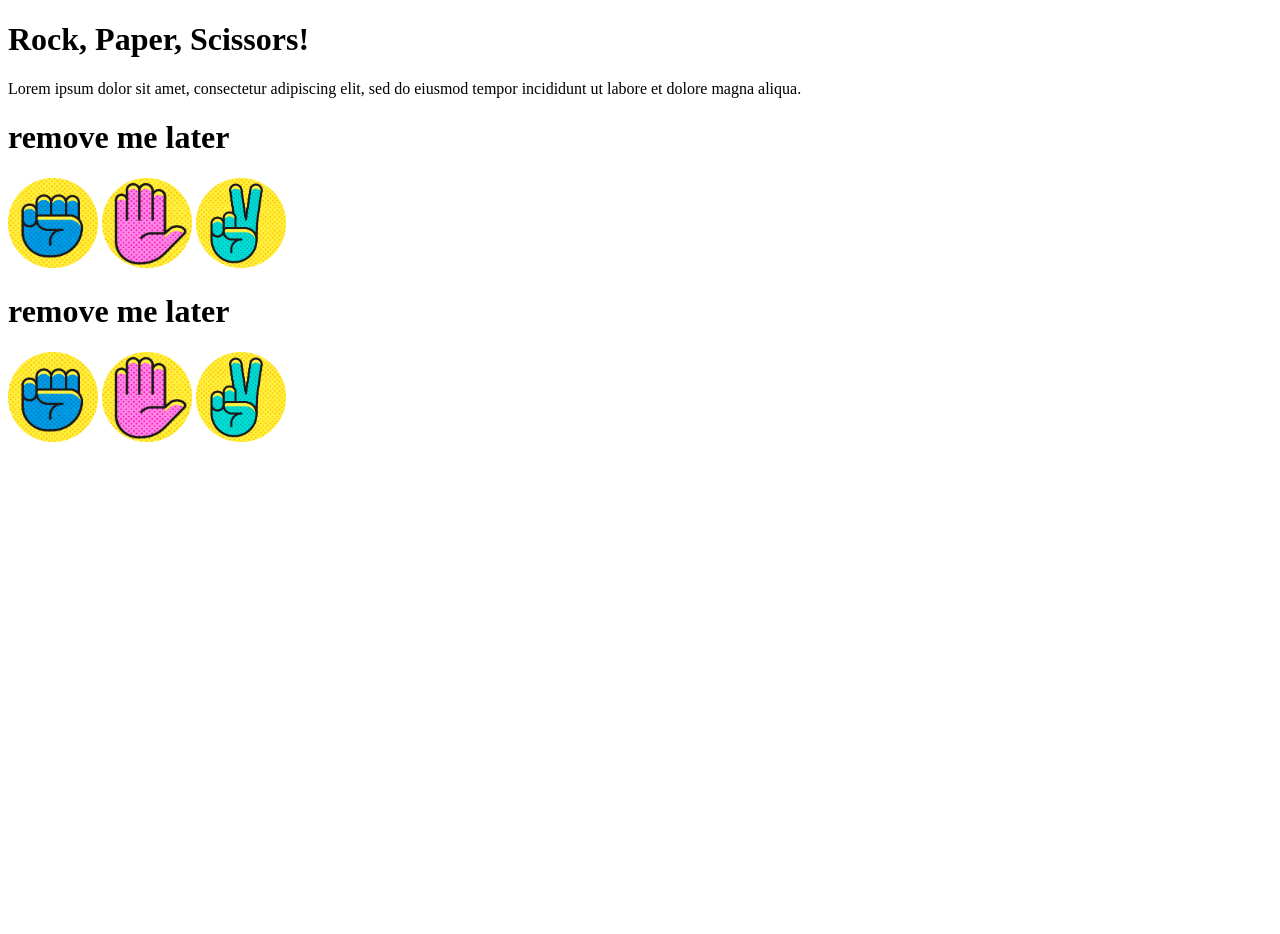
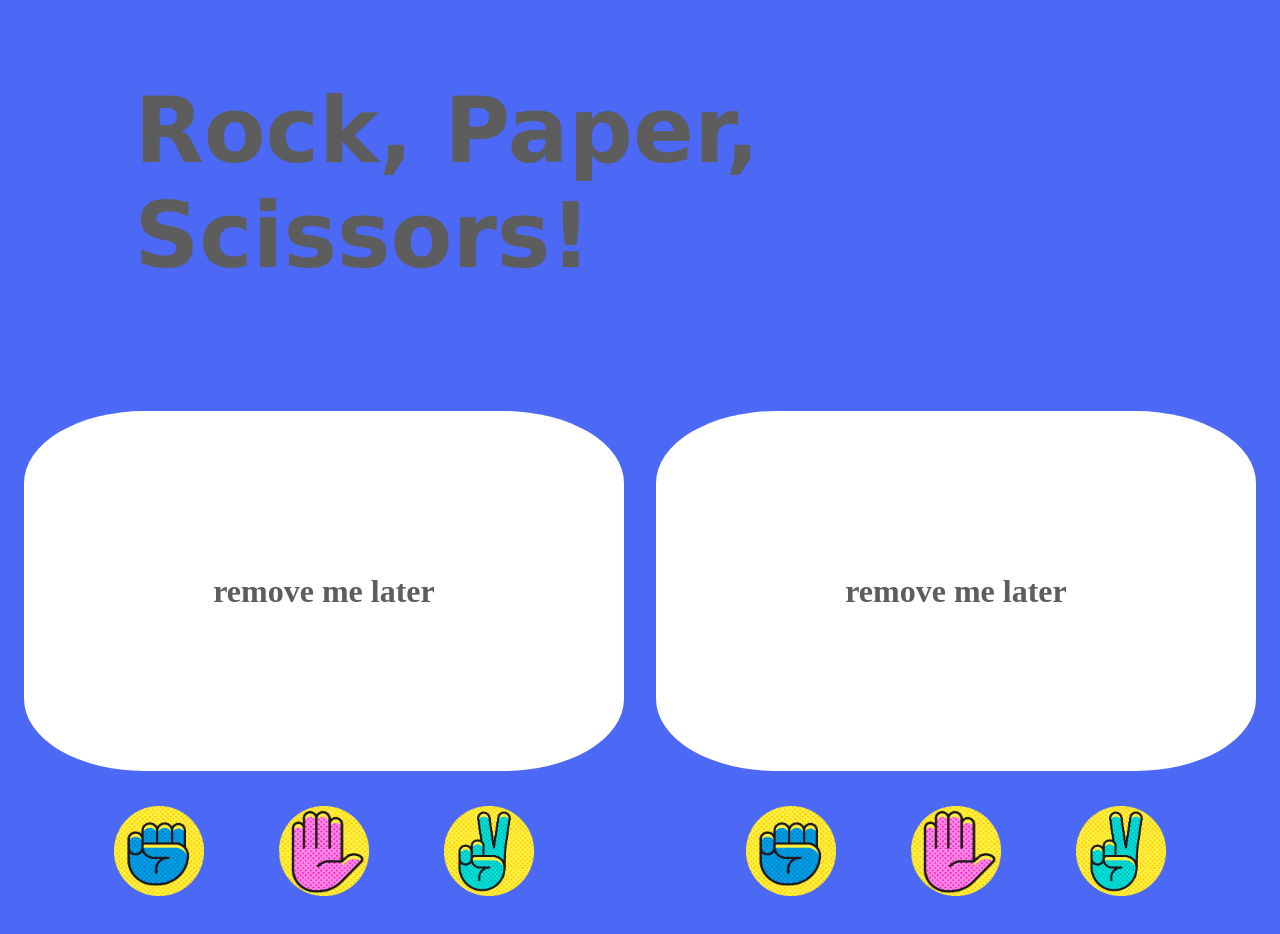
Before and after one commit to ae-perez/rockpaperscissors, a plain HTML site: page index.html in a window 1280 px wide. Before the commit the page ends 800 px from the top, so only its background shows below. Drawn offline with Linux system fonts and the light colour scheme; files whose address does not match are found by name.

Commit message:
this is the actual index to use

```diff
--- a/index.html
+++ b/index.html
@@ -6,12 +6,10 @@
   <!--script src="fundamentals-part2.js"></script-->
   <!--script src="fizzbuzz.js"></script-->
 
-  <script src="./rock, paper, scissors!_files/rockpaperscissor.js"></script>
-  <link rel="stylesheet" href="./rock, paper, scissors!_files/style.css">
+  <script src="rockpaperscissors.js"></script>
+  <link rel="stylesheet" href="style.css">
   <link rel="preconnect" href="https://fonts.gstatic.com/">
-  <link href="./rock, paper, scissors!_files/css2" rel="stylesheet">
   <link rel="preconnect" href="https://fonts.gstatic.com/">
-  <link href="./rock, paper, scissors!_files/css2(1)" rel="stylesheet">
 
 
 
```
